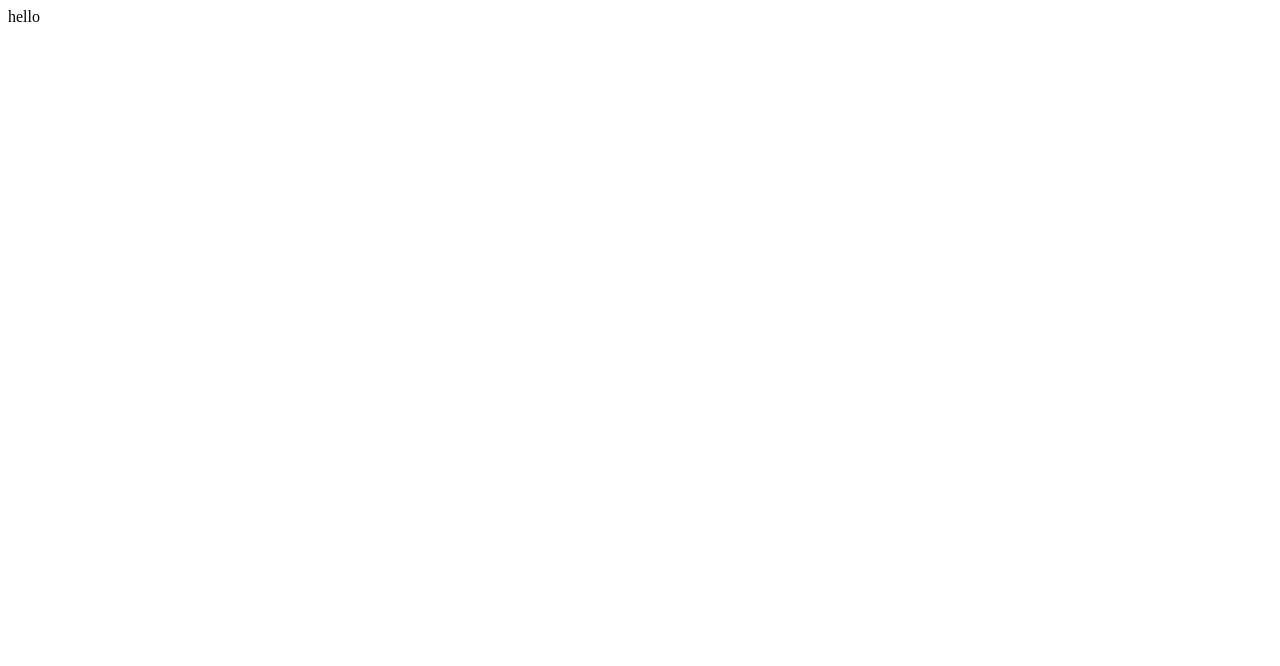
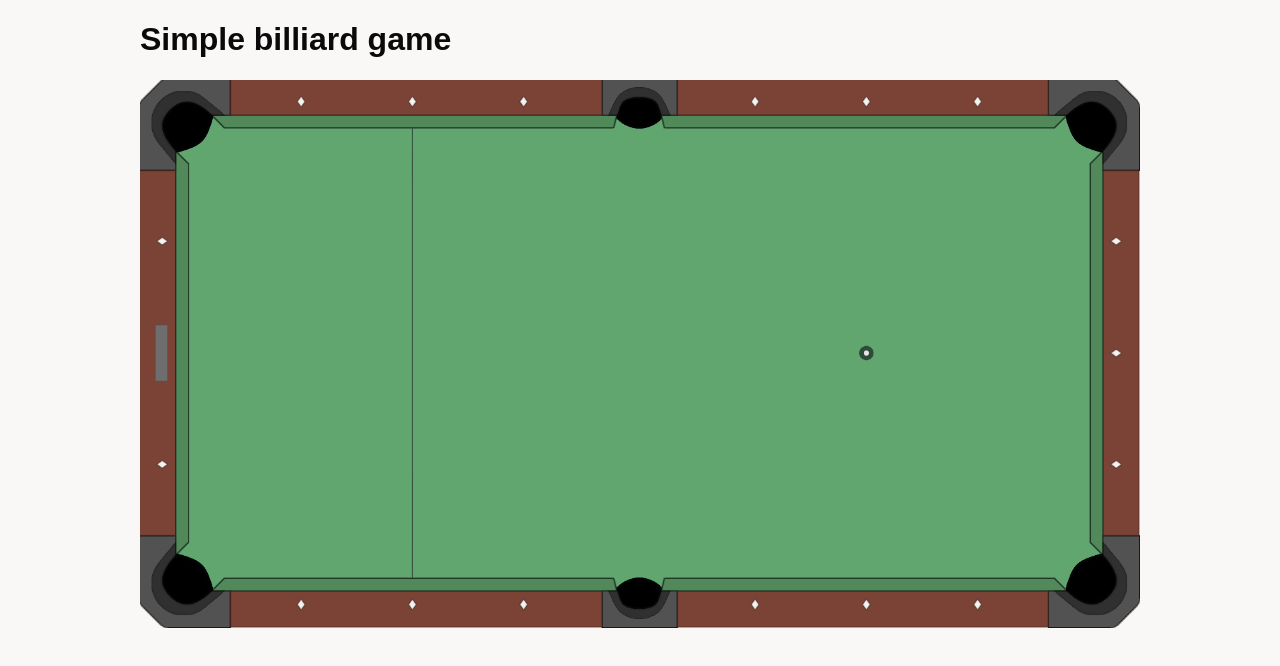
Before and after one commit to Kyczan/billiard-game, a website built with webpack: page public/index.html in a window 1280 px wide. Built offline with nearby package versions, Linux system fonts and the light colour scheme.

Commit message:
Create pool

```diff
--- a/public/index.html
+++ b/public/index.html
@@ -7,6 +7,9 @@
     <title>Billiard game</title>
   </head>
   <body>
-    hello
+    <div class="wrapper">
+      <h1>Simple billiard game</h1>
+      <canvas id="game" height="548" width="1000"></canvas>
+    </div>
   </body>
 </html>
--- /dev/null
+++ b/src/index.css
@@ -0,0 +1,11 @@
+body {
+  background-color: #f9f8f6;
+  font-family: Arial, Helvetica, sans-serif;
+  color: #0c090a;
+}
+
+.wrapper {
+  margin-left: auto;
+  margin-right: auto;
+  width: 1000px;
+}
--- a/src/index.js
+++ b/src/index.js
@@ -1 +1,9 @@
-console.log('simple biolerplate');
+import './index.css';
+import Pool from '../assets/pool.png';
+
+const ctx = document.getElementById('game').getContext('2d');
+const img = new Image();
+img.onload = function() {
+  ctx.drawImage(img, 0, 0, 1000, 548);
+};
+img.src = Pool;
--- a/webpack.config.js
+++ b/webpack.config.js
@@ -29,6 +29,10 @@ module.exports = {
       {
         test: /\.css$/,
         use: ['style-loader', 'css-loader']
+      },
+      {
+        test: /\.(png|svg|jpg|gif)$/,
+        use: ['file-loader']
       }
     ]
   },
```
Also changed, not shown: package.json (+3 -4 lines), assets/pool.png (added), 1 other file.
